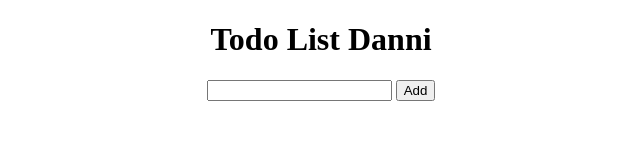
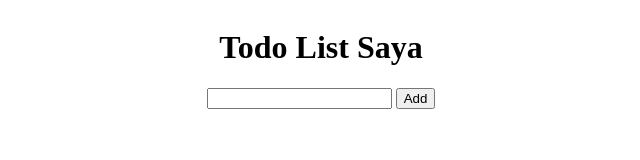
Before and after one commit to DonAdhyatma/contoh-todolist, a plain HTML site: page index.html in a window 1280 px wide. Shown: the whole page, without its empty margins (319-959 px from the left). Drawn offline with Linux system fonts and the light colour scheme.

Commit message:
Ada perubahan pada file html, css, dan js

```diff
--- a/index.css
+++ b/index.css
@@ -1,3 +1,5 @@
-.form-task {
-  text-align: center;
+.wrapper {
+  display: flex;
+  flex-direction: column;
+  align-items: center;
 }
--- a/index.html
+++ b/index.html
@@ -7,12 +7,14 @@
     <link rel="stylesheet" href="index.css" />
   </head>
   <body>
-    <h1 class="form-task">Todo List Danni</h1>
-    <form class="form-task">
-      <input type="text" class="input-form" />
-      <button type="submit">Add</button>
-    </form>
-    <ul class="task-list-wrapper"></ul>
+    <div class="wrapper">
+      <h1>Todo List Saya</h1>
+      <form class="form-task">
+        <input type="text" class="input-form" />
+        <button type="submit">Add</button>
+      </form>
+      <ul class="task-list-wrapper"></ul>
+    </div>
     <script src="index.js"></script>
   </body>
 </html>
--- a/index.js
+++ b/index.js
@@ -19,4 +19,5 @@ formTask.addEventListener('submit', (event) => {
   taskList.innerHTML = inputForm.value;
   // 7.  append <li> ke <ul>
   wrapperList.append(taskList);
+  inputForm.value = '';
 });
```
